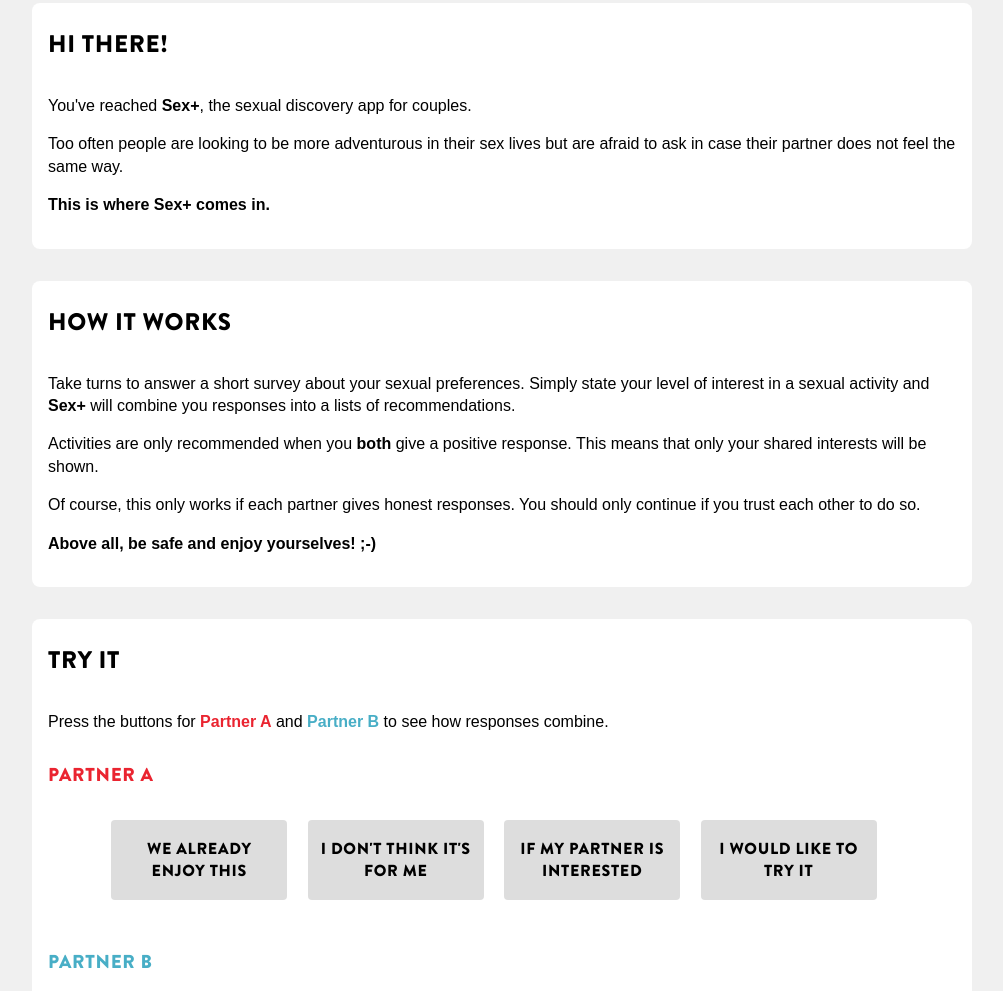
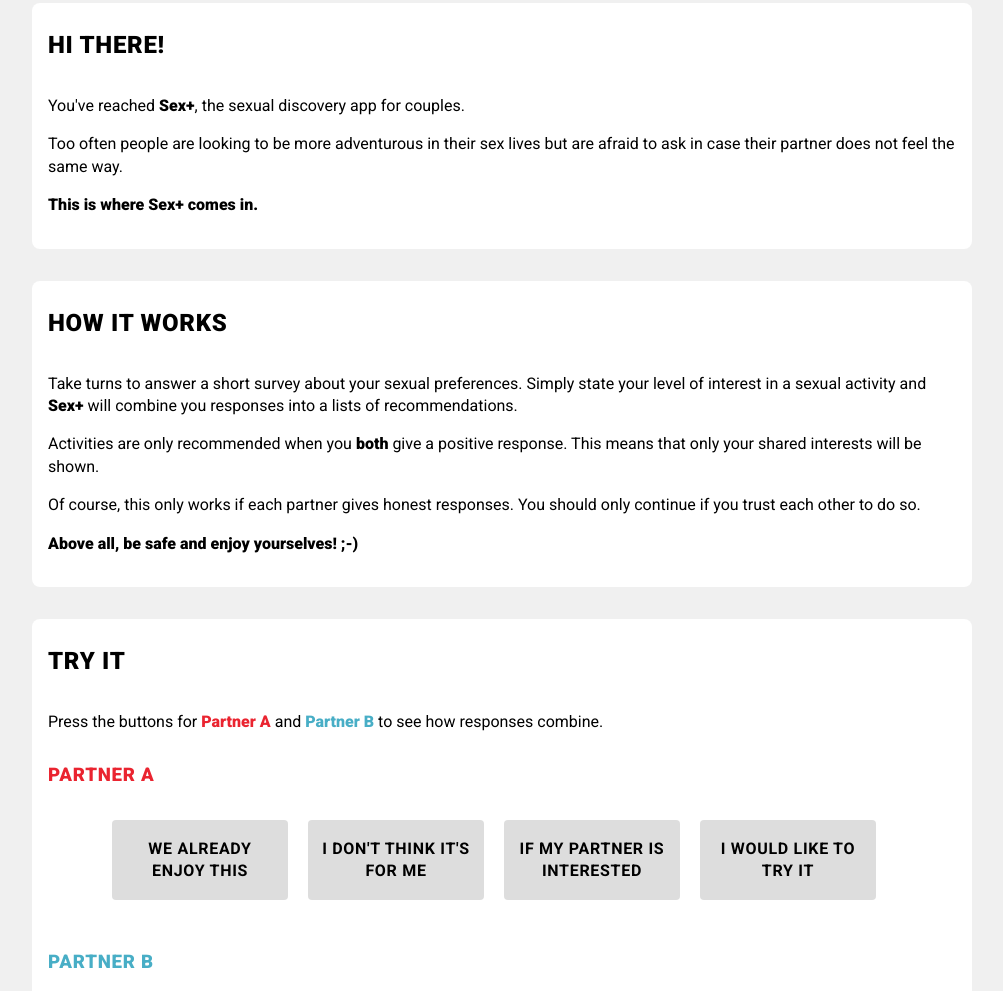
Before and after one commit to ambikam88/sexplus, a plain HTML site: page www/index.html in a window 1280 px wide. Shown: the part 177-1168 px from the top of the page, without its empty margins (138-1141 px from the left). Drawn offline with Linux system fonts and the light colour scheme.

Commit message:
Moved to properly licensed font.

```diff
--- a/www/css/style.css
+++ b/www/css/style.css
@@ -5,34 +5,18 @@
 * accent-b dull: rgb(42, 144, 168)
 */
 
-@import url("reset.css");
+@import url(http://fonts.googleapis.com/css?family=Roboto:400,900,700,400italic);
 
-@font-face
-{
-    font-family: "brandon-grotesqueblack";
-    font-style: normal;
-    font-weight: normal;
-    src: url("../fonts/brandon_blk-webfont.woff");
+body {
+    background: rgb(240, 240, 240);
+    padding-top: 64px;
+    padding-bottom: 96px;
+    font-family: 'Roboto', sans-serif;
 }
 
-body
-{
-    background: rgb(240, 240, 240);
-    font-family: Arial, "Helvetica Neue", Helvetica, sans-serif;
-    padding-top: 64px;
-    padding-bottom: 96px;
-}
-
-main
-{
-
-}
-
-h1, h2, h3, h4, h5, h6
-{
-    font-family: 'brandon-grotesqueblack', Futura, "Trebuchet MS", Arial, sans-serif;
+h1, h2, h3, h4, h5, h6 {
     font-size: 40px;
-    font-weight: 400;
+    font-weight: 800;
     left: 0px;
     letter-spacing: 0.7px;
     line-height: 52px;
@@ -194,8 +178,7 @@ input[type=button], input[type=button] + label, input[type="radio"] + label, inp
     padding: 8px;
     border: none;
     border-radius: 4px;
-    font-family: 'brandon-grotesqueblack';
-    font-weight: 400;
+    font-weight: 700;
     font-size: 1em;
     letter-spacing: 0.7px;
     text-align: center;
--- a/www/index.html
+++ b/www/index.html
@@ -3,16 +3,10 @@
     <head>
         <meta charset="UTF-8" />
         <title>Sex+ BETA</title>
-        <!--[if lt IE 9]>
-          <script src="js/html5.js"></script>
-        <![endif]-->
-        <!--[if (gt IE 8) | (IEMobile)]><!-->
-          <link rel="stylesheet" href="css/unsemantic-grid-responsive.css" />
-        <!--<![endif]-->
-        <!--[if (lt IE 9) & (!IEMobile)]>
-          <link rel="stylesheet" href="css/ie.css" />
-        <![endif]-->
-        <link rel="stylesheet" media="all" type="text/css" href="css/style.css" />
+        <link rel="stylesheet" href="http://fonts.googleapis.com/css?family=Roboto:400,900,700,400italic" type="text/css" />
+        <link rel="stylesheet" href="css/reset.css" media="all" type="text/css" />
+        <link rel="stylesheet" href="css/unsemantic-grid-responsive.css" />
+        <link rel="stylesheet" href="css/style.css" media="all" type="text/css" />
     </head>
     <body>
 
```
Also changed, not shown: www/fonts/brandon_blk-webfont.woff (deleted).
